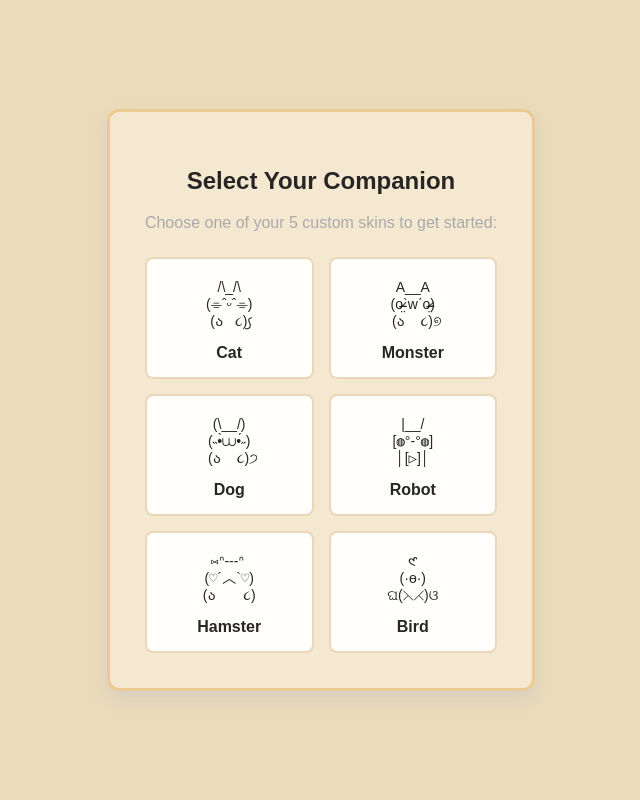
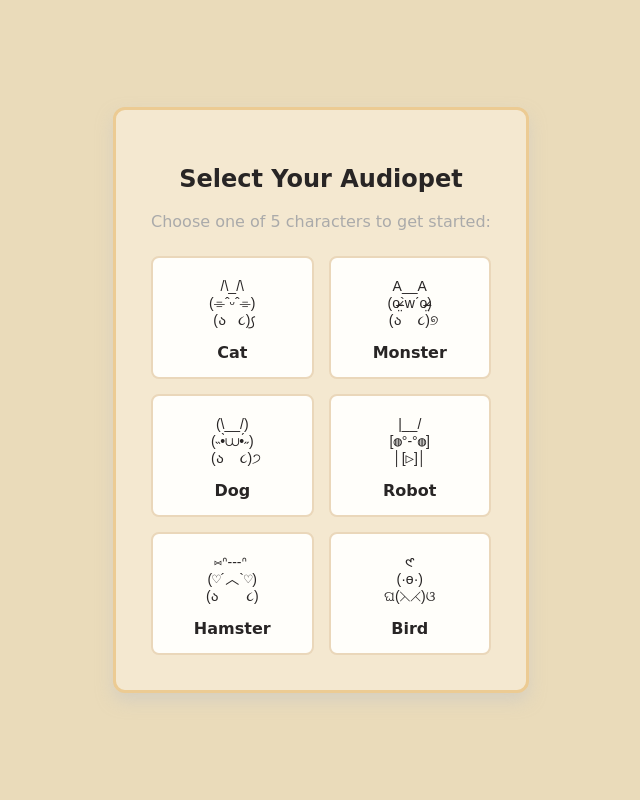
Before and after one commit to lpsandrea02/audio_pet, a Flask app: page / in a window 1280 px wide. Shown: the whole page, without its empty margins (319-959 px from the left). Run offline with Flask 3, Linux system fonts and the light colour scheme; some libraries are stand-ins or nearby versions.

Commit message:
Font selection option

```diff
--- a/templates/index.html
+++ b/templates/index.html
@@ -3,7 +3,7 @@
 <head>
     <meta charset="UTF-8">
     <meta name="viewport" content="width=device-width, initial-scale=1.0">
-    <title>Character Audio Companion</title>
+    <title>Audiopet: Character Audio Companion</title>
     <style>
         /* Theme variables: light (default) */
         body {
@@ -38,7 +38,10 @@
         body {
             background-color: var(--bg);
             color: var(--text);
-            font-family: sans-serif, Consolas, Menlo, Monaco, "Courier New", monospace;
+            /* UI font is switchable from the settings menu; the ASCII
+               character display keeps its own fixed font (see
+               .ascii-display) so the art alignment never changes. */
+            font-family: var(--ui-font, sans-serif, Consolas, Menlo, Monaco, "Courier New", monospace);
             display: flex;
             flex-direction: column;
             align-items: center;
@@ -83,6 +86,10 @@
             display: flex;
             align-items: center;
             justify-content: center;
+            /* Fixed font: selection-screen ASCII art must never be
+               reflowed or re-styled by the settings font (it breaks
+               the art alignment, e.g. in Times New Roman) */
+            font-family: sans-serif, Consolas, Menlo, Monaco, "Courier New", monospace;
         }
         /* Main Interaction Screen (Hidden initially) */
         .character-box {
@@ -98,7 +105,7 @@
         .ascii-display {
             white-space: pre;
             font-size: 24px;
-            line-height: 1.4;
+            line-height: 1.2;
             margin-bottom: 25px;
             min-height: 120px;
             display: flex;
@@ -106,6 +113,9 @@
             justify-content: center;
             cursor: pointer;
             user-select: none;
+            /* Fixed font: the ASCII art must never reflow when the UI
+               font is changed in the settings menu */
+            font-family: sans-serif, Consolas, Menlo, Monaco, "Courier New", monospace;
         }
         .controls {
             display: flex;
@@ -120,6 +130,9 @@
             border-radius: 6px;
             cursor: pointer;
             font-weight: bold;
+            /* Form controls do not inherit the body font by default;
+               force inheritance so the settings font applies here too */
+            font-family: inherit;
         }
         button:hover { background-color: var(--btn-hover); }
         button.recording { background-color: #cc241d; color: #fff; }
@@ -178,8 +191,8 @@
 
     <!-- SCREEN 1: SELECT CHARACTER -->
     <div id="selection-screen" class="selection-screen">
-        <h2>Select Your Companion</h2>
-        <p style="color: var(--muted-text);">Choose one of your 5 custom skins to get started:</p>
+        <h2>Select Your Audiopet</h2>
+        <p style="color: var(--muted-text);">Choose one of 5 characters to get started:</p>
         <div class="skin-grid" id="skin-grid"></div>
     </div>
 
@@ -208,6 +221,13 @@
             </label>
             <label class="setting-row">Dark mode
                 <input type="checkbox" id="dark-mode-toggle">
+            </label>
+            <label class="setting-row">Font
+                <select id="font-select">
+                    <option value="default">Sans Serif</option>
+                    <option value="'Comic Sans MS', 'Comic Sans', cursive" selected>Comic Sans MS</option>
+                    <option value="'Courier New', Courier, monospace">Courier New</option>
+                </select>
             </label>
         </div>
     </div>
@@ -628,6 +648,7 @@ const swapCharacterBtn = document.getElementById("swap-character-btn");
 const volumeSlider = document.getElementById("volume-slider");
 const idleNoiseToggle = document.getElementById("idle-noise-toggle");
 const darkModeToggle = document.getElementById("dark-mode-toggle");
+const fontSelect = document.getElementById("font-select");
 
 settingsBtn.addEventListener("click", () => {
     settingsOverlay.style.display = "flex";
@@ -665,6 +686,19 @@ darkModeToggle.addEventListener("change", () => {
     document.body.classList.toggle("dark-mode", darkModeToggle.checked);
 });
 
+fontSelect.addEventListener("change", () => {
+    if (fontSelect.value === "default") {
+        document.body.style.removeProperty("--ui-font");
+    } else {
+        document.body.style.setProperty("--ui-font", fontSelect.value);
+    }
+});
+
+// Apply the initially selected font (Comic Sans MS) on page load
+if (fontSelect.value !== "default") {
+    document.body.style.setProperty("--ui-font", fontSelect.value);
+}
+
 </script>
 </body>
 </html>
```
